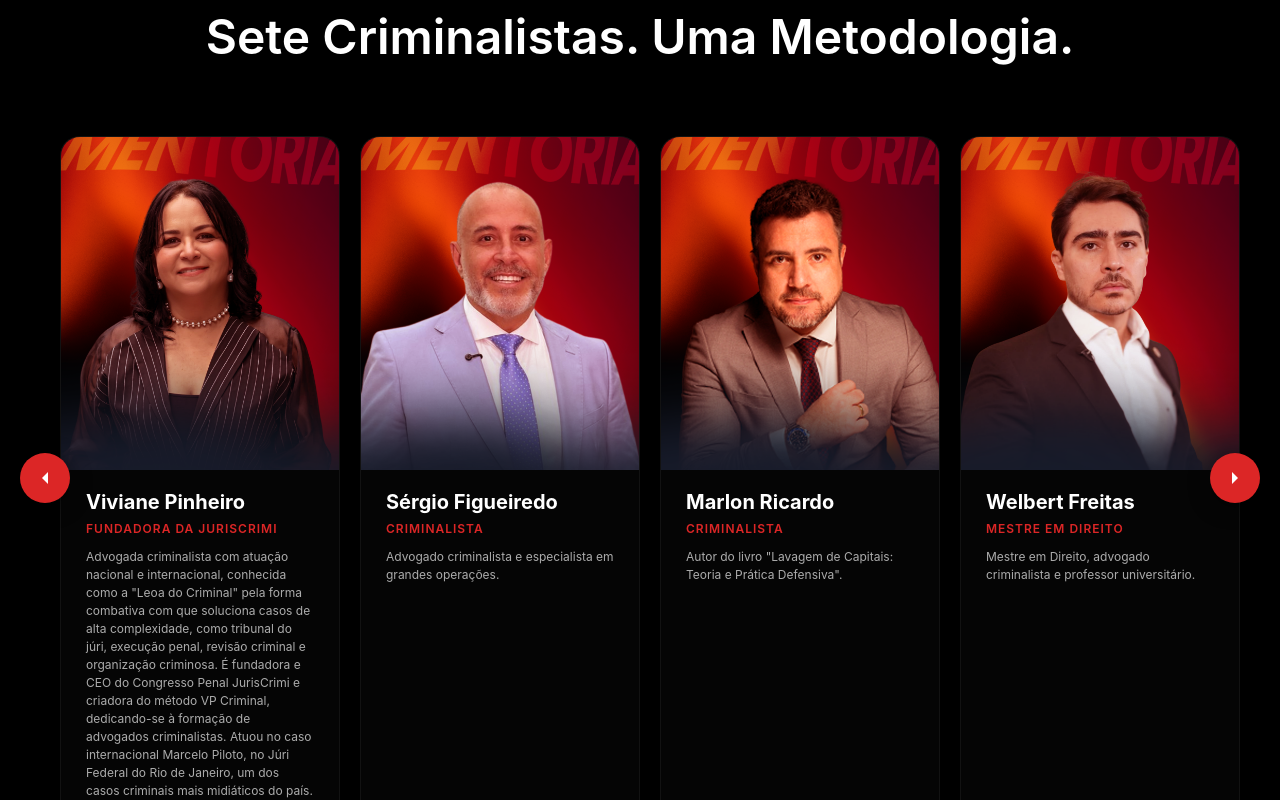
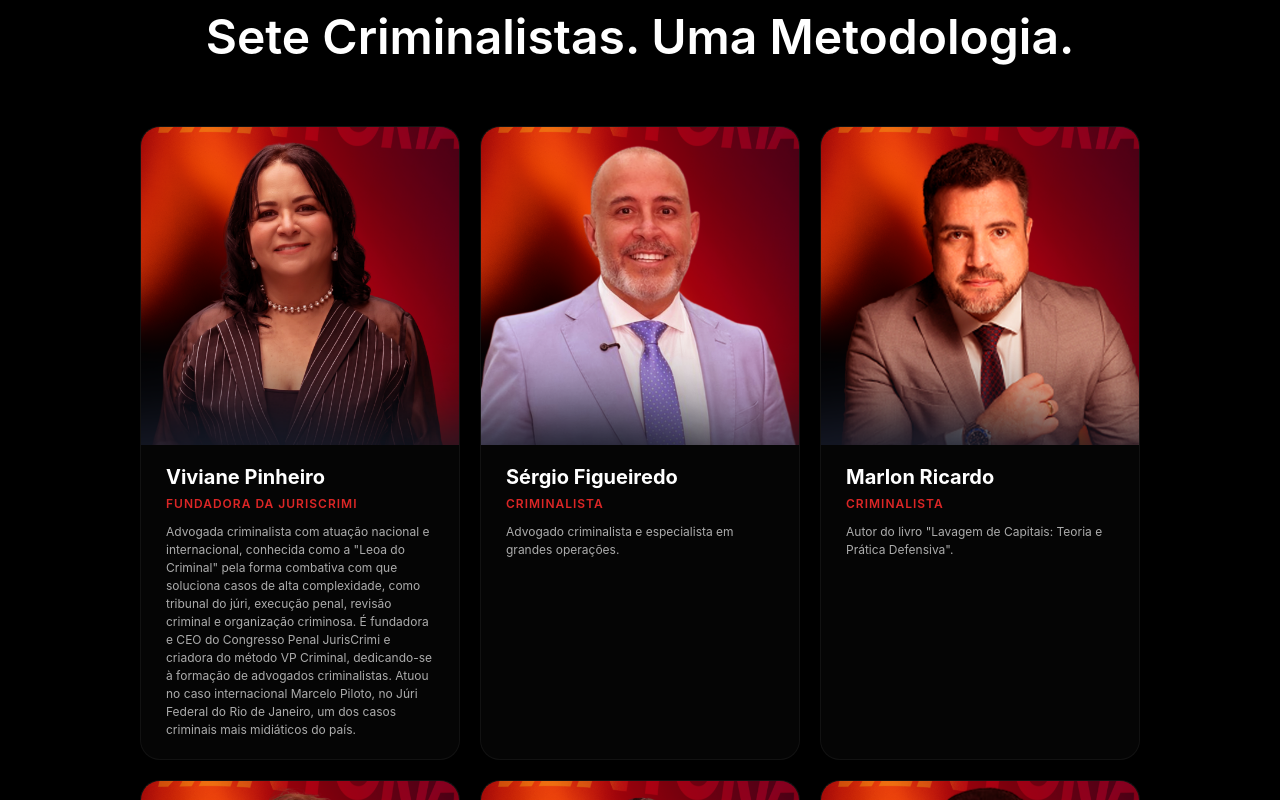
Before and after one commit to aleanmendonca/mentoriajuriscrimi, a React (Vite) app: page / in a window 1280 px wide. Shown: the part 5400-6200 px from the top of the page. Built offline with nearby package versions, Linux system fonts and the light colour scheme; a web font is replaced by a local one.

Commit message:
Professores em grid em vez de carrossel

```diff
--- a/src/App.jsx
+++ b/src/App.jsx
@@ -958,62 +958,14 @@ function Professors() {
           <h2 style={styles.sectionTitle}>Sete Criminalistas. Uma Metodologia.</h2>
         </div>
 
-        {/* Carrossel */}
-        <div style={{ position: 'relative' }}>
-          {/* Botão Esquerda - esconde no mobile */}
-          {!isMobile && (
-            <button
-              onClick={() => scroll('left')}
-              style={{
-                position: 'absolute',
-                left: '-20px',
-                top: '50%',
-                transform: 'translateY(-50%)',
-                zIndex: 10,
-                background: '#DC2626',
-                border: 'none',
-                borderRadius: '50%',
-                width: '50px',
-                height: '50px',
-                cursor: 'pointer',
-                display: 'flex',
-                alignItems: 'center',
-                justifyContent: 'center',
-                boxShadow: '0 4px 20px rgba(0,0,0,0.5)',
-              }}
-            >
-              <svg width="24" height="24" viewBox="0 0 24 24" fill="white">
-                <path d="M15 18l-6-6 6-6"/>
-              </svg>
-            </button>
-          )}
-
-          {/* Cards Container - com drag/swipe */}
-          <div
-            ref={scrollRef}
-            onMouseDown={handleMouseDown}
-            onMouseUp={handleMouseUp}
-            onMouseLeave={handleMouseUp}
-            onMouseMove={handleMouseMove}
-            onTouchStart={handleTouchStart}
-            onTouchMove={handleTouchMove}
-            onTouchEnd={handleTouchEnd}
-            style={{
-              display: 'flex',
-              gap: isMobile ? '12px' : '20px',
-              overflowX: 'auto',
-              scrollbarWidth: 'none',
-              msOverflowStyle: 'none',
-              padding: isMobile ? '5px 15px' : '10px 20px',
-              cursor: 'grab',
-              userSelect: 'none',
-              WebkitUserSelect: 'none',
-              touchAction: 'pan-x pan-y',
-              WebkitOverflowScrolling: 'touch',
-              scrollBehavior: 'smooth',
-              overscrollBehaviorX: 'contain',
-            }}
-          >
+        {/* Grid de Professores */}
+        <div style={{
+          display: 'grid',
+          gridTemplateColumns: isMobile ? '1fr' : 'repeat(3, 1fr)',
+          gap: '20px',
+          maxWidth: '1000px',
+          margin: '0 auto',
+        }}>
           {professors.map((p, i) => (
             <div
               key={i}
@@ -1023,15 +975,13 @@ function Professors() {
                 borderRadius: '20px',
                 overflow: 'hidden',
                 cursor: 'pointer',
-                  flexShrink: 0,
-                  width: isMobile ? '200px' : '280px',
               }}
             >
               {/* Imagem / Vídeo no topo */}
               <div style={{
                 position: 'relative',
                 width: '100%',
-                  paddingTop: isMobile ? '110%' : '120%',
+                paddingTop: '100%',
                 background: '#1a1a1a',
                 overflow: 'hidden',
               }}>
@@ -1090,35 +1040,6 @@ function Professors() {
               </div>
             </div>
           ))}
-          </div>
-
-          {/* Botão Direita - esconde no mobile */}
-          {!isMobile && (
-            <button
-              onClick={() => scroll('right')}
-              style={{
-                position: 'absolute',
-                right: '-20px',
-                top: '50%',
-                transform: 'translateY(-50%)',
-                zIndex: 10,
-                background: '#DC2626',
-                border: 'none',
-                borderRadius: '50%',
-                width: '50px',
-                height: '50px',
-                cursor: 'pointer',
-                display: 'flex',
-                alignItems: 'center',
-                justifyContent: 'center',
-                boxShadow: '0 4px 20px rgba(0,0,0,0.5)',
-              }}
-            >
-              <svg width="24" height="24" viewBox="0 0 24 24" fill="white">
-                <path d="M9 18l6-6-6-6"/>
-              </svg>
-            </button>
-          )}
         </div>
 
         {/* Esconder scrollbar CSS */}
```
Lines whose indentation alone changed are shown as unchanged.
